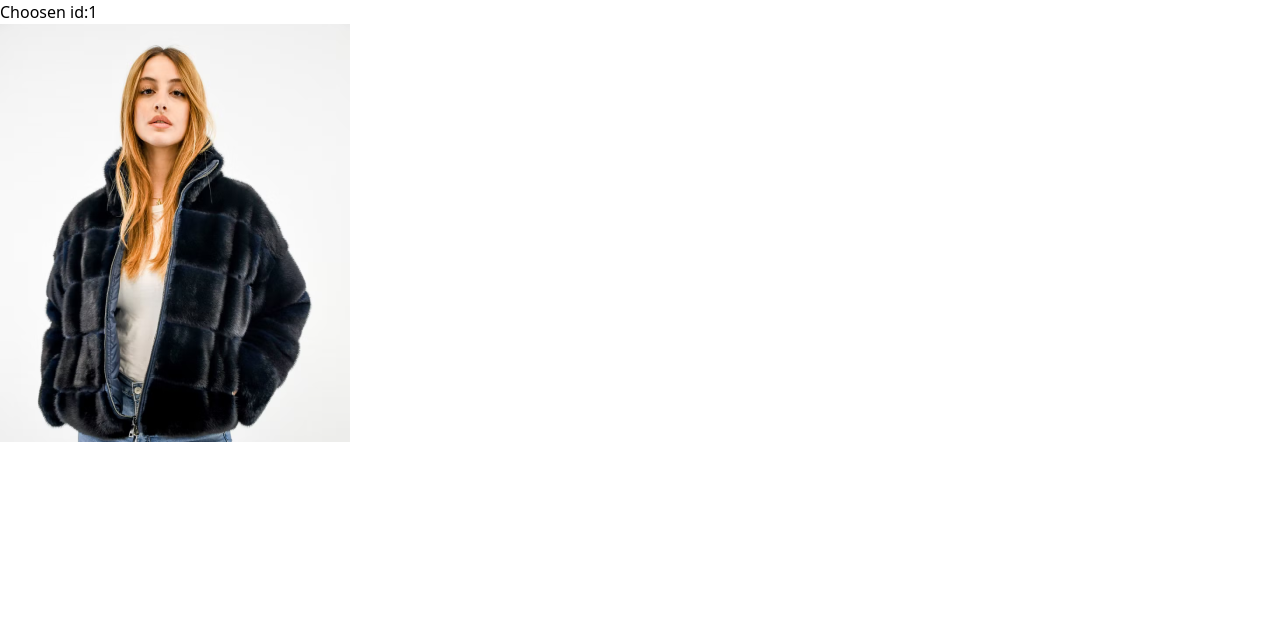
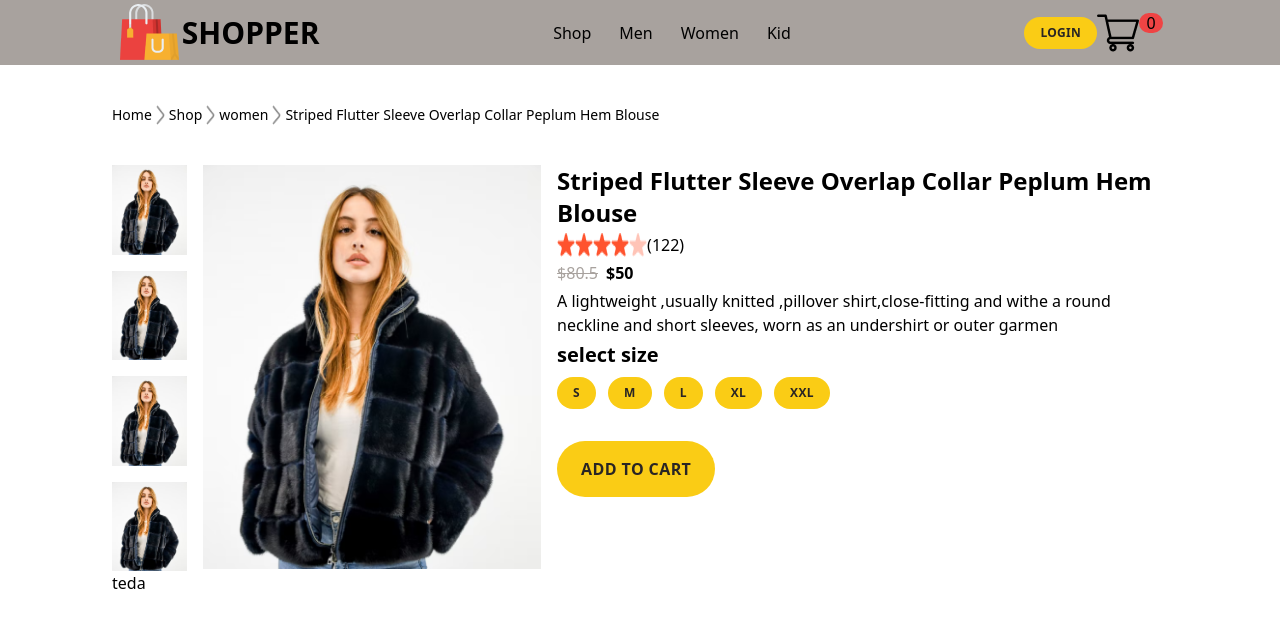
Before and after one commit to tewodrosgetu/e-commerce, a React (Create React App) app: page /men/1 in a window 1280 px wide. Shown: the top 628 px of the page. Built offline with nearby package versions, Linux system fonts and the light colour scheme.

Commit message:
choose item working

```diff
--- a/src/features/Menu/ChoosenItem.jsx
+++ b/src/features/Menu/ChoosenItem.jsx
@@ -1,15 +1,79 @@
 import { useParams } from "react-router-dom";
 import all_product from "../../Assets/all_product";
-
-function ChoosenItem({ item }) {
+import inside from "../../Assets/breadcrum_arrow.png";
+import NavBar from "../ui/NavBar";
+import star_icon from "../../Assets/star_icon.png";
+import dual_star_icon from "../../Assets/star_dull_icon.png";
+import Button from "../ui/Button";
+function ChoosenItem() {
   const { id } = useParams();
-
   const choose = all_product.find((item) => item.id === Number(id));
 
   return (
     <div>
-      <h1>Choosen id:{choose.id}</h1>
-      <img src={choose.image} alt="choosen_image" />
+      <NavBar />
+      <div className="sm:px-28 px-10 mt-10">
+        <span className="flex space-x-1 text-sm">
+          <h1>Home </h1>
+          <img src={inside} alt="choosen_item" />
+          <h1>Shop</h1>
+          <img src={inside} className="" alt="choosen_item" />
+          <h1>{choose.category}</h1>
+          <img src={inside} className="" alt="choosen_item" />
+          <h1>{choose.name}</h1>
+        </span>
+        <div className="mt-10">
+          <div className="flex gap-4">
+            <div className="flex flex-col gap-4 ">
+              <img src={choose.image} className=" w-[130px] " alt="choosen" />
+              <img src={choose.image} className=" w-[130px] " alt="choosen" />
+              <img src={choose.image} className=" w-[130px] " alt="choosen" />
+              <img src={choose.image} className=" w-[130px] " alt="choosen" />
+            </div>
+            <div>
+              <img src={choose.image} className="w-[586px]" alt="choosen" />
+            </div>
+            <div className="space-y-1">
+              <h1 className="font-bold text-2xl ">{choose.name}</h1>
+              <div className="flex">
+                <img src={star_icon} alt="stars" />
+                <img src={star_icon} alt="stars" />
+                <img src={star_icon} alt="stars" />
+                <img src={star_icon} alt="stars" />
+                <img src={dual_star_icon} alt="stars" />
+                <p>(122)</p>
+              </div>
+              <div className="space-x-2">
+                <span className="text-stone-400 line-through ">
+                  ${choose.old_price}
+                </span>
+                <span className="font-bold">${choose.new_price}</span>
+              </div>
+              <div>
+                <p>
+                  A lightweight ,usually knitted ,pillover shirt,close-fitting
+                  and withe a round neckline and short sleeves, worn as an
+                  undershirt or outer garmen{" "}
+                </p>
+              </div>
+              <div>
+                <h1 className="font-bold text-xl mb-2">select size</h1>
+                <div className="space-x-3">
+                  <Button type="small">S</Button>
+                  <Button type="small">M</Button>
+                  <Button type="small">L</Button>
+                  <Button type="small">XL</Button>
+                  <Button type="small">XXL</Button>
+                </div>
+                <div className="mt-8">
+                  <Button type="primary">ADD TO CART </Button>
+                </div>
+              </div>
+            </div>
+          </div>
+        </div>
+        <h1>teda</h1>
+      </div>
     </div>
   );
 }
--- a/src/features/Menu/Kid.jsx
+++ b/src/features/Menu/Kid.jsx
@@ -52,7 +52,7 @@
 function ManItem({ item, explore }) {
   if (item.id > 32 && explore) return;
   return (
-    <Link to={`/kid/:${item.id}`}>
+    <Link to={`/kid/${item.id}`}>
       <li>
         <img className="hover:scale-105 pb-2" src={item.image} alt="women" />
         <p>{item.name}</p>
--- a/src/features/Menu/Men.jsx
+++ b/src/features/Menu/Men.jsx
@@ -59,7 +59,7 @@
   if (item.id > 20 && explore) return null;
   return (
     <div>
-      <Link to={`/men/${item.id}`} item={item}>
+      <Link to={`/men/${item.id}`}>
         <img className="hover:scale-105 pb-2" src={item.image} alt="item" />
         <p>{item.name}</p>
         <span className="pr-2">${item.new_price}</span>
--- a/src/features/Menu/Shoping.jsx
+++ b/src/features/Menu/Shoping.jsx
@@ -19,8 +19,8 @@
   return (
     <div>
       <NavBar />
-      <div className="flex items-center gap-20 justify-self-center">
-        <div className="justify-self-center self-center py-10 px-7">
+      <div className="flex items-center gap-28 justify-center bg-gradient-to-b from-rose-400 via-rose-200 to-rose-100">
+        <div className="justify-self-center self-center py-10 px-10  ">
           <p className="uppercase">new arrivals only</p>
           <span className="flex items-center gap-1">
             <h1 className="text-6xl font-bold">new</h1>
@@ -50,7 +50,7 @@
           ))}
         </ul>
       </div>
-      <div className="flex items-center mx-32 gap-40 bg-rose-300 mt-32 place-content-center">
+      <div className="flex items-center mx-32 gap-40 bg-gradient-to-b from-blue-500 via-teal-500 to-green-500 mt-32 place-content-center">
         <div className="space-y-3">
           <h1 className="text-6xl font-bold">exclusive</h1>
           <h1 className="text-6xl font-bold">offers for you</h1>
--- a/src/features/Menu/Women.jsx
+++ b/src/features/Menu/Women.jsx
@@ -53,7 +53,7 @@
 function ManItem({ item, explore }) {
   if (item.id > 8 && explore) return;
   return (
-    <Link to={`/women/:${item.id}`}>
+    <Link to={`/women/${item.id}`}>
       <li>
         <img className="hover:scale-105 pb-2" src={item.image} alt="women" />
         <p>{item.name}</p>
```
